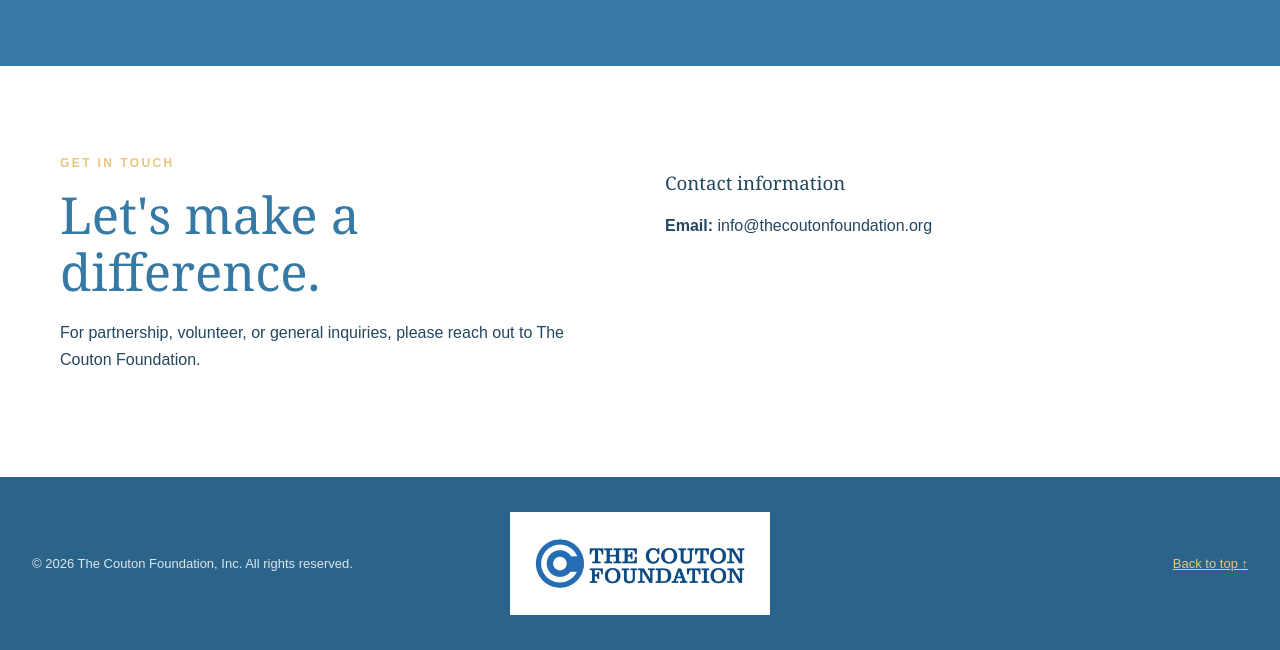
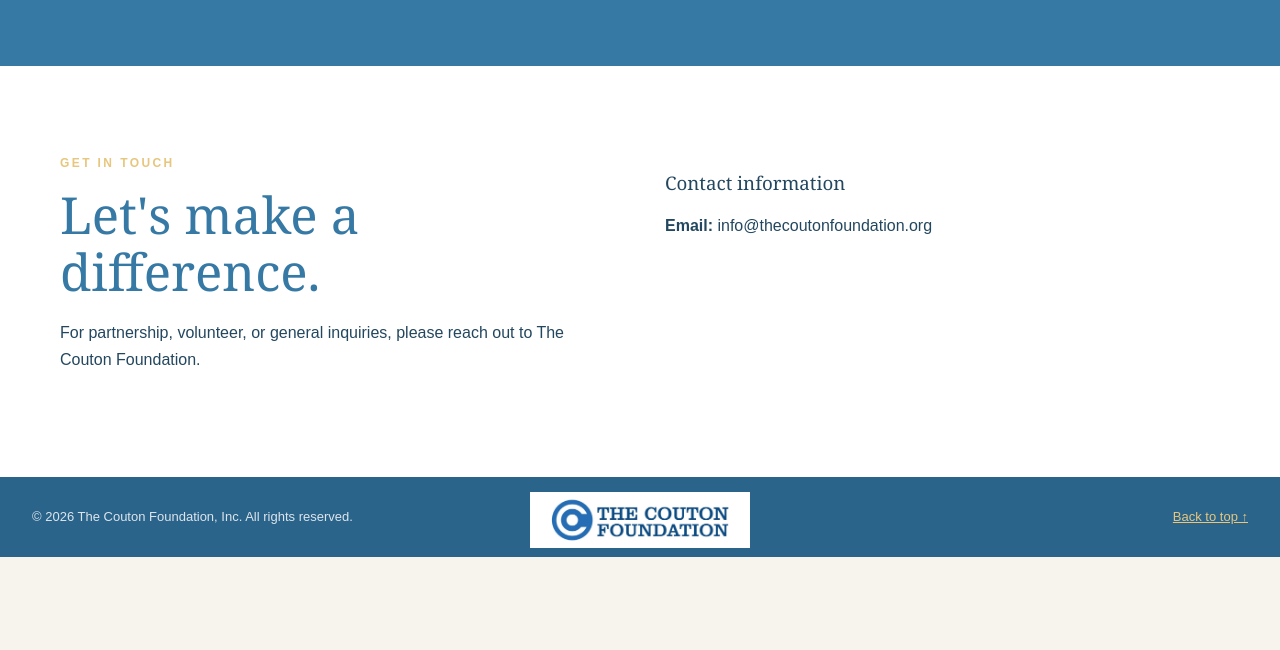
Before and after one commit to gbc19/couton-foundation-website, a plain HTML site: page index.html in a window 1280 px wide. Shown: the part 3139-3789 px from the top of the page. After the commit the page ends 3696 px from the top, so only its background shows below. Drawn offline with Linux system fonts and the light colour scheme.

Commit message:
Reduce footer height and blend logo background

```diff
--- a/index.html
+++ b/index.html
@@ -51,12 +51,12 @@
     .contact{background:#fff}
     .contact a[href^="mailto:"]{text-decoration:none}
     .contact-grid{display:grid;grid-template-columns:1fr 1fr;gap:50px}
-    footer{background:#2b648b;color:#dce5eb;padding:35px 0;font-size:13px}
+    footer{background:#2b648b;color:#dce5eb;padding:12px 0;font-size:13px}
     .foot{width:calc(100% - 64px);display:grid;grid-template-columns:minmax(0,1fr) auto minmax(0,1fr);gap:24px;align-items:center}
     .foot> :first-child{justify-self:start;text-align:left}
     .foot> :last-child{justify-self:end;text-align:right}
-    .footer-logo{width:260px;max-width:100%;justify-self:center}
-    .footer-logo img{display:block;width:100%;height:auto}
+    .footer-logo{width:220px;max-width:100%;justify-self:center;transform:translateY(3px)}
+    .footer-logo img{display:block;width:100%;height:56px;object-fit:cover;mix-blend-mode:multiply}
     .foot a{color:#e7c67d}
     @media(max-width:850px){.nav{flex-wrap:wrap;padding:12px 0}.brand{min-width:0}nav{order:3;width:100%;overflow:auto;padding:5px 0 10px;gap:18px}.pillar-grid{grid-template-columns:1fr 1fr}.pillar:nth-child(2){border:0}.intro-grid,.impact-grid,.contact-grid{grid-template-columns:1fr;gap:30px}.cards{grid-template-columns:1fr 1fr}}
     @media(max-width:560px){.wrap{width:min(100% - 30px,1160px)}.hero{min-height:540px}.hero-copy{padding:65px 0}.pillar-grid,.cards{grid-template-columns:1fr}.pillar{border-right:0;border-bottom:1px solid #ffffff33;padding:12px 0}.foot{width:calc(100% - 30px);grid-template-columns:1fr;gap:16px}.foot> :first-child,.foot> :last-child{justify-self:center;text-align:center}section{padding:65px 0}}
```
